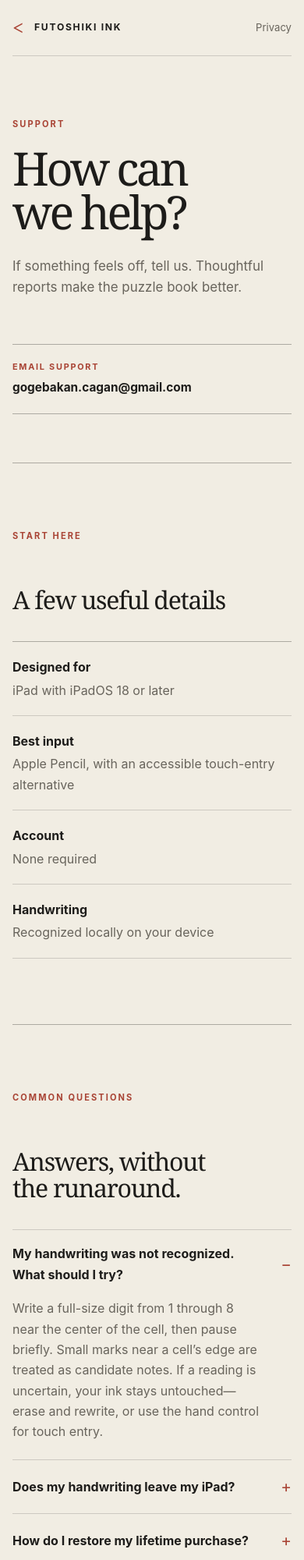
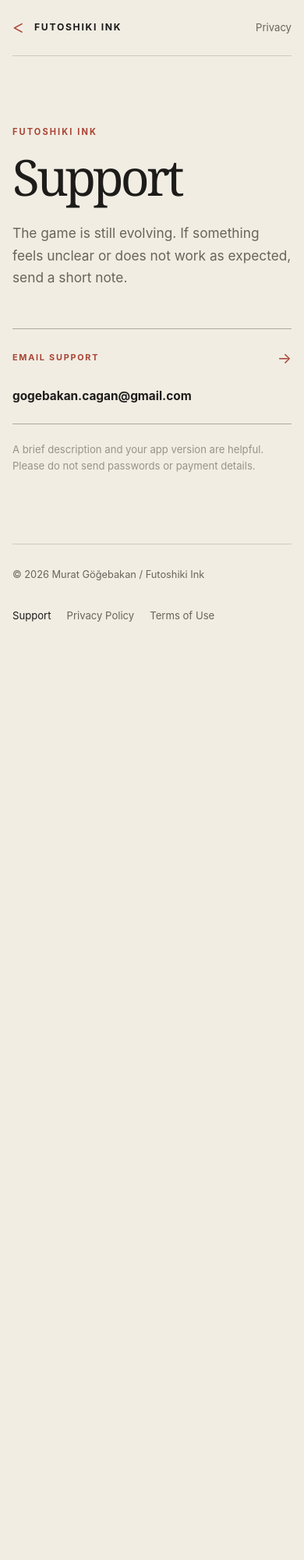
Before and after one commit to MuratCaganGogebakan/futoshiki-ink-legal, a plain HTML site: page support.html in a window 390 px wide. Shown: the top 2000 px of the page at 78% size. After the commit the page ends 844 px from the top, so only its background shows below. Drawn offline with Linux system fonts and the light colour scheme.

Commit message:
Keep support page brief and adaptable

```diff
--- a/styles.css
+++ b/styles.css
@@ -343,14 +343,12 @@
   margin-inline: auto;
 }
 
-.document-hero,
-.support-hero {
+.document-hero {
   padding: clamp(78px, 10vw, 132px) 0 clamp(62px, 8vw, 96px);
   border-bottom: 1px solid var(--rule-strong);
 }
 
 .document-hero h1,
-.support-hero h1,
 .not-found h1 {
   margin-bottom: 28px;
   font-family: ui-serif, "New York", "Iowan Old Style", Georgia, serif;
@@ -360,8 +358,7 @@
   line-height: 0.94;
 }
 
-.document-intro,
-.support-hero > div > p:last-child {
+.document-intro {
   max-width: 760px;
   margin-bottom: 18px;
   color: var(--graphite);
@@ -413,10 +410,7 @@
   border-top: 1px solid var(--rule);
 }
 
-.document-content h2,
-.support-section h2,
-.faq h2,
-.support-callout h2 {
+.document-content h2 {
   margin-bottom: 22px;
   font-family: ui-serif, "New York", "Iowan Old Style", Georgia, serif;
   font-size: clamp(2rem, 4vw, 3.2rem);
@@ -441,8 +435,7 @@
   color: var(--ink);
 }
 
-.document-content a,
-.faq a {
+.document-content a {
   color: var(--vermilion);
 }
 
@@ -460,24 +453,46 @@
 
 /* Support */
 
-.support-hero {
-  display: grid;
-  grid-template-columns: minmax(0, 1.25fr) minmax(300px, 0.75fr);
-  gap: clamp(40px, 8vw, 96px);
-  align-items: end;
+.support-page {
+  min-height: calc(100svh - var(--header-height) - 108px);
+  display: flex;
+  align-items: center;
 }
 
-.support-email {
-  display: flex;
-  flex-direction: column;
-  gap: 4px;
-  padding: 20px 0;
+.support-brief {
+  width: min(100%, 760px);
+  padding-block: clamp(88px, 12vw, 150px);
+}
+
+.support-brief h1 {
+  margin-bottom: 28px;
+  font-family: ui-serif, "New York", "Iowan Old Style", Georgia, serif;
+  font-size: clamp(4rem, 9vw, 7.4rem);
+  font-weight: 430;
+  letter-spacing: -0.06em;
+  line-height: 0.92;
+}
+
+.support-lede {
+  max-width: 650px;
+  margin-bottom: 0;
+  color: var(--graphite);
+  font-size: clamp(1.08rem, 2vw, 1.3rem);
+}
+
+.support-contact {
+  display: grid;
+  grid-template-columns: 130px minmax(0, 1fr) auto;
+  gap: 20px;
+  align-items: center;
+  margin: 50px 0 22px;
+  padding: 22px 0;
   border-top: 1px solid var(--rule-strong);
   border-bottom: 1px solid var(--rule-strong);
   text-decoration: none;
 }
 
-.support-email span {
+.support-contact span:first-child {
   color: var(--vermilion);
   font-size: 0.68rem;
   font-weight: 680;
@@ -485,132 +500,22 @@
   text-transform: uppercase;
 }
 
-.support-email strong {
+.support-contact strong {
   color: var(--ink);
   font-size: 0.96rem;
   overflow-wrap: anywhere;
 }
 
-.support-section,
-.faq {
-  display: grid;
-  grid-template-columns: minmax(170px, 0.5fr) minmax(0, 1.5fr);
-  gap: clamp(36px, 8vw, 100px);
-  padding: clamp(84px, 11vw, 132px) 0;
-  border-bottom: 1px solid var(--rule-strong);
+.support-contact span:last-child {
+  color: var(--vermilion);
+  font-size: 1.2rem;
 }
 
-.support-section h2,
-.faq h2 {
-  margin-bottom: 36px;
-}
-
-.facts-list {
-  margin: 0;
-  border-top: 1px solid var(--rule-strong);
-}
-
-.facts-list div {
-  display: grid;
-  grid-template-columns: 145px 1fr;
-  gap: 22px;
-  padding: 19px 0;
-  border-bottom: 1px solid var(--rule);
-}
-
-.facts-list dt {
-  color: var(--ink);
-  font-weight: 680;
-}
-
-.facts-list dd {
-  margin: 0;
-  color: var(--graphite);
-}
-
-.faq details {
-  border-top: 1px solid var(--rule);
-}
-
-.faq details:last-child {
-  border-bottom: 1px solid var(--rule);
-}
-
-.faq summary {
-  min-height: 68px;
-  display: flex;
-  align-items: center;
-  justify-content: space-between;
-  gap: 28px;
-  padding: 17px 0;
-  cursor: pointer;
-  font-weight: 650;
-  list-style: none;
-}
-
-.faq summary::-webkit-details-marker {
-  display: none;
-}
-
-.faq summary::after {
-  content: "+";
-  flex: 0 0 auto;
-  color: var(--vermilion);
-  font-size: 1.3rem;
-  font-weight: 400;
-}
-
-.faq details[open] summary::after {
-  content: "−";
-}
-
-.faq details div {
-  max-width: 650px;
-  padding: 0 38px 22px 0;
-  color: var(--graphite);
-}
-
-.faq details p {
+.support-note {
+  max-width: 620px;
   margin-bottom: 0;
-}
-
-.support-callout {
-  display: flex;
-  align-items: center;
-  justify-content: space-between;
-  gap: 48px;
-  margin: clamp(82px, 10vw, 128px) 0;
-  padding: clamp(42px, 7vw, 72px);
-  color: var(--paper);
-  background: var(--night);
-}
-
-.support-callout > div {
-  max-width: 650px;
-}
-
-.support-callout .eyebrow {
-  color: #d98677;
-}
-
-.support-callout h2 {
-  margin-bottom: 14px;
-}
-
-.support-callout p:last-child {
-  margin-bottom: 0;
-  color: var(--night-muted);
-}
-
-.button-light {
-  flex: 0 0 auto;
-  color: var(--paper);
-  border-color: rgba(241, 237, 227, 0.48);
-}
-
-.button-light:hover {
-  color: #ffffff;
-  border-color: #ffffff;
+  color: var(--faint);
+  font-size: 0.82rem;
 }
 
 /* Not found */
@@ -645,10 +550,7 @@
     width: min(74vw, 470px);
   }
 
-  .manifesto,
-  .support-hero,
-  .support-section,
-  .faq {
+  .manifesto {
     grid-template-columns: 1fr;
   }
 
@@ -660,9 +562,6 @@
     grid-column: 2;
   }
 
-  .support-email {
-    max-width: 440px;
-  }
 }
 
 @media (max-width: 620px) {
@@ -719,8 +618,7 @@
     padding: 42px 28px;
   }
 
-  .site-footer,
-  .support-callout {
+  .site-footer {
     align-items: flex-start;
     flex-direction: column;
   }
@@ -740,9 +638,22 @@
     grid-template-columns: 1fr;
   }
 
-  .facts-list div {
-    grid-template-columns: 1fr;
-    gap: 3px;
+  .support-page {
+    min-height: auto;
+  }
+
+  .support-contact {
+    grid-template-columns: 1fr auto;
+  }
+
+  .support-contact strong {
+    grid-column: 1 / -1;
+    grid-row: 2;
+  }
+
+  .support-contact span:last-child {
+    grid-column: 2;
+    grid-row: 1;
   }
 }
 
--- a/support.html
+++ b/support.html
@@ -4,10 +4,10 @@
   <meta charset="utf-8">
   <meta name="viewport" content="width=device-width, initial-scale=1">
   <meta name="theme-color" content="#f1ede3">
-  <meta name="description" content="Support and frequently asked questions for Futoshiki Ink.">
+  <meta name="description" content="Support for Futoshiki Ink.">
   <meta property="og:type" content="website">
   <meta property="og:title" content="Support — Futoshiki Ink">
-  <meta property="og:description" content="Help with Apple Pencil, handwriting recognition, puzzles, and purchases in Futoshiki Ink.">
+  <meta property="og:description" content="Contact support for Futoshiki Ink.">
   <meta property="og:url" content="https://muratcagangogebakan.github.io/futoshiki-ink-legal/support.html">
   <meta property="og:image" content="https://muratcagangogebakan.github.io/futoshiki-ink-legal/assets/app-icon.png">
   <title>Support — Futoshiki Ink</title>
@@ -29,85 +29,18 @@
   </header>
 
   <main id="main" class="support-page">
-    <header class="support-hero">
-      <div>
-        <p class="eyebrow">Support</p>
-        <h1>How can we help?</h1>
-        <p>If something feels off, tell us. Thoughtful reports make the puzzle book better.</p>
-      </div>
-      <a class="support-email" href="mailto:gogebakan.cagan@gmail.com?subject=Futoshiki%20Ink%20Support">
+    <section class="support-brief" aria-labelledby="support-title">
+      <p class="eyebrow">Futoshiki Ink</p>
+      <h1 id="support-title">Support</h1>
+      <p class="support-lede">The game is still evolving. If something feels unclear or does not work as expected, send a short note.</p>
+
+      <a class="support-contact" href="mailto:gogebakan.cagan@gmail.com?subject=Futoshiki%20Ink%20Support">
         <span>Email support</span>
         <strong>gogebakan.cagan@gmail.com</strong>
+        <span aria-hidden="true">→</span>
       </a>
-    </header>
 
-    <section class="support-section" aria-labelledby="quick-title">
-      <p class="section-number">Start here</p>
-      <div>
-        <h2 id="quick-title">A few useful details</h2>
-        <dl class="facts-list">
-          <div>
-            <dt>Designed for</dt>
-            <dd>iPad with iPadOS 18 or later</dd>
-          </div>
-          <div>
-            <dt>Best input</dt>
-            <dd>Apple Pencil, with an accessible touch-entry alternative</dd>
-          </div>
-          <div>
-            <dt>Account</dt>
-            <dd>None required</dd>
-          </div>
-          <div>
-            <dt>Handwriting</dt>
-            <dd>Recognized locally on your device</dd>
-          </div>
-        </dl>
-      </div>
-    </section>
-
-    <section class="faq" aria-labelledby="faq-title">
-      <p class="section-number">Common questions</p>
-      <div>
-        <h2 id="faq-title">Answers, without the runaround.</h2>
-        <details open>
-          <summary>My handwriting was not recognized. What should I try?</summary>
-          <div><p>Write a full-size digit from 1 through 8 near the center of the cell, then pause briefly. Small marks near a cell’s edge are treated as candidate notes. If a reading is uncertain, your ink stays untouched—erase and rewrite, or use the hand control for touch entry.</p></div>
-        </details>
-        <details>
-          <summary>Does my handwriting leave my iPad?</summary>
-          <div><p>No. Pencil strokes and digit recognition stay on your device. The App does not upload handwriting, puzzle answers, or candidate notes. See the <a href="privacy.html">Privacy Policy</a> for the complete explanation.</p></div>
-        </details>
-        <details>
-          <summary>How do I restore my lifetime purchase?</summary>
-          <div><p>Open Futoshiki Ink, tap the bookmark-shaped unlock control, then choose <strong>Restore Purchases</strong>. Make sure the iPad is signed in to the same Apple Account used for the original purchase and is connected to the internet.</p></div>
-        </details>
-        <details>
-          <summary>I was charged but premium is still locked.</summary>
-          <div><p>First try Restore Purchases and restart the App. If premium remains locked, email us with the App version, your iPadOS version, and the approximate purchase time. Do not send payment-card details or your Apple Account password.</p></div>
-        </details>
-        <details>
-          <summary>How do refunds work?</summary>
-          <div><p>Apple processes App Store payments and refund requests. If your purchase may be eligible, start at <a href="https://reportaproblem.apple.com/">reportaproblem.apple.com</a>. Refund eligibility varies by country or region and applicable consumer law.</p></div>
-        </details>
-        <details>
-          <summary>Can I solve without Apple Pencil?</summary>
-          <div><p>Yes. Futoshiki Ink is designed around Apple Pencil, but it includes a touch-entry alternative for accessibility and correction.</p></div>
-        </details>
-        <details>
-          <summary>What should I include in a bug report?</summary>
-          <div><p>Please include your iPad model, iPadOS version, Futoshiki Ink version, what you expected, what happened, and steps that reproduce it. A screenshot can help, but share one only if you are comfortable with everything visible in it.</p></div>
-        </details>
-      </div>
-    </section>
-
-    <section class="support-callout" aria-labelledby="still-title">
-      <div>
-        <p class="eyebrow">Still stuck?</p>
-        <h2 id="still-title">Write to a human.</h2>
-        <p>Support requests are read by the developer. We’ll use the details you send only to help with your request and improve the App.</p>
-      </div>
-      <a class="button button-light" href="mailto:gogebakan.cagan@gmail.com?subject=Futoshiki%20Ink%20Support">Email Futoshiki Ink</a>
+      <p class="support-note">A brief description and your app version are helpful. Please do not send passwords or payment details.</p>
     </section>
   </main>
 
```
